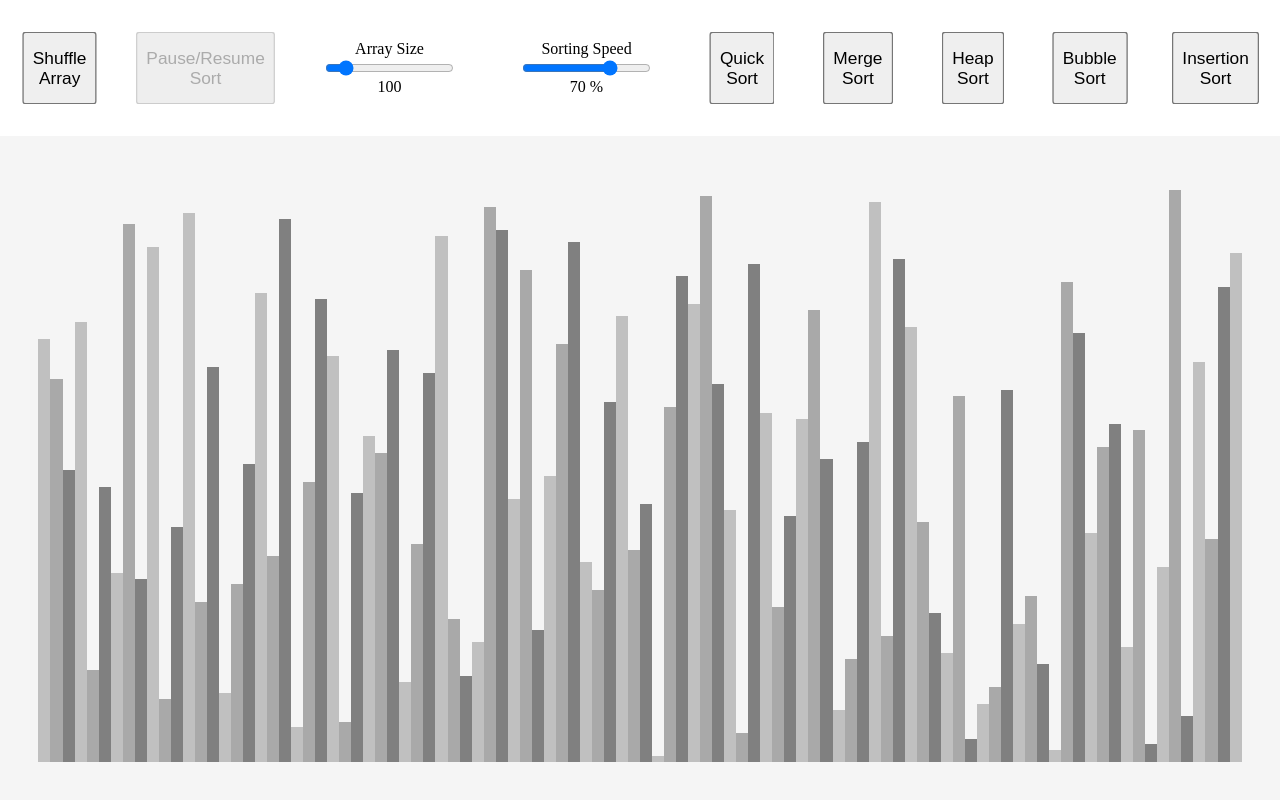
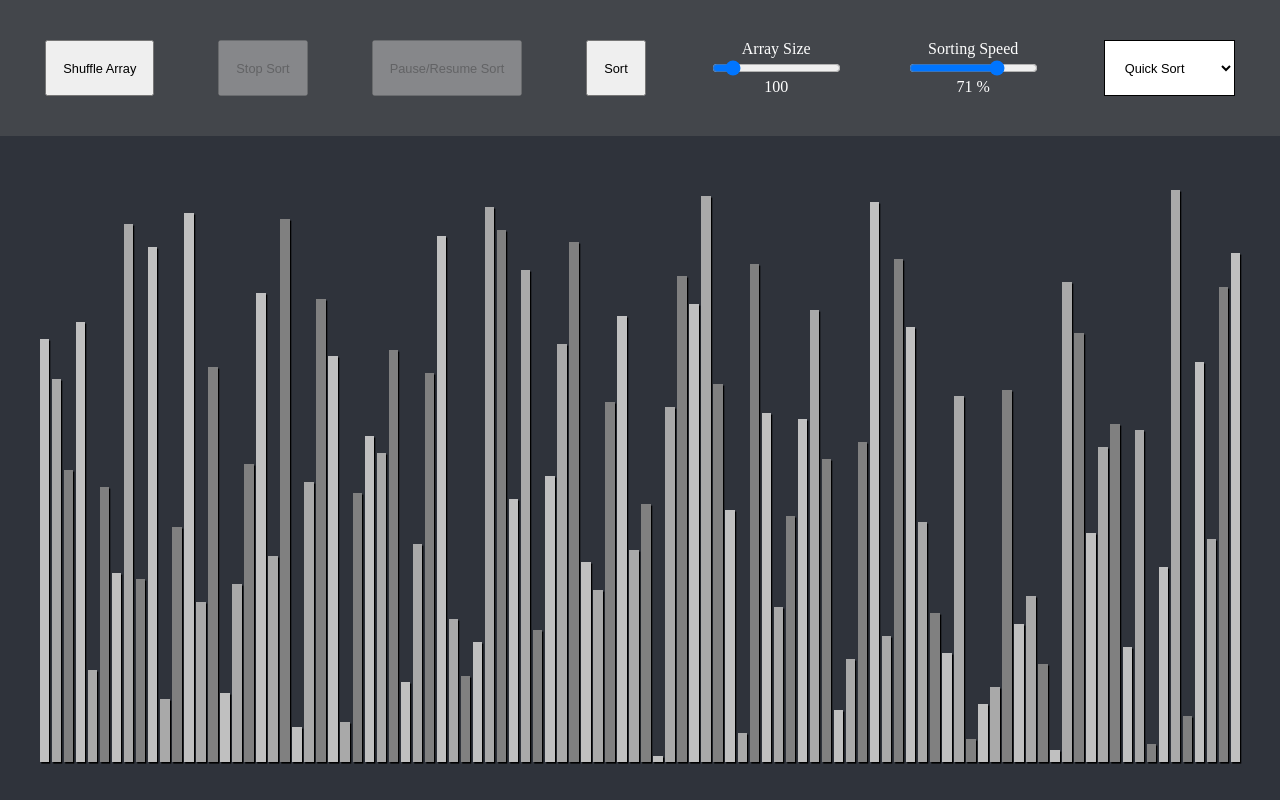
Before and after one commit to akorotky/sorting-visualizer, a React (Vite) app: page / in a window 1280 px wide. Built offline with nearby package versions, Linux system fonts and the light colour scheme.

Commit message:
styles update & added animation stop function

```diff
--- a/src/components/Body.css
+++ b/src/components/Body.css
@@ -4,11 +4,5 @@
   align-items: flex-end; /* make the bars face upwards*/
   height: 100%;
   padding: 3%;
-  background-color: 	whitesmoke
+  background-color: #2f333b;
 }
-/*
-.array-bar {
-  background-color: rgb(58, 176, 255);
-  background-color: white;
-   margin: 0 1px;
-}*/
--- a/src/components/Body.jsx
+++ b/src/components/Body.jsx
@@ -1,4 +1,4 @@
-import { BAR_HEIGHT_RATIO, BAR_WIDTH_RATIO, COLOR } from "../constants";
+import { COLOR } from "../constants";
 import "./Body.css";
 
 function Body({ animationState }) {
@@ -11,17 +11,21 @@ function Body({ animationState }) {
     } else return COLOR.DEFAULT[idx % 3];
   }
 
+  const resizeFactor = 100 / animationArray.length;
+
   return (
     <div className="array-container">
       {animationArray?.map((value, idx) => (
         <div
           className="array-bar"
           style={{
-            height: `${value * BAR_HEIGHT_RATIO(animationArray.length)}vh`,
-            width: `${BAR_WIDTH_RATIO(animationArray.length)}vw`,
+            height: `${(value * resizeFactor) / 1.4}vh`,
+            width: `${resizeFactor}vw`,
+            boxShadow: `${0.1 * resizeFactor}vw ${0.2 * resizeFactor}vh black`,
+            margin: `0 ${0.1 * resizeFactor}vw`,
             backgroundColor: getBarColor(idx),
           }}
-          key={`${value} ${idx}`}
+          key={`${idx} ${value}`}
         ></div>
       ))}
     </div>
--- a/src/components/SortingVisualizer.css
+++ b/src/components/SortingVisualizer.css
@@ -1,7 +1,7 @@
 .sorting-visualizer {
   display: flex;
   flex-direction: column;
-  max-height: 100vh;
-  max-width: 100vw;
-  height: 100%;
+  height: 100vh;
+  width: 100vw;
+  background-color: #43464b
 }
--- a/src/components/Toolbar.css
+++ b/src/components/Toolbar.css
@@ -3,14 +3,28 @@
   justify-content: center;
   column-gap: 5vw;
   margin: 5vmin;
-}
-
-button {
-  transform: scale(1.3);
+  background-color: #43464b;
 }
 
 .slider {
   display: flex;
   flex-direction: column;
   text-align: center;
+  color: white;
 }
+
+.toolbar-btn {
+  font-size: 1vw;
+  cursor: pointer;
+  padding: 2vmin;
+}
+
+.sort-select {
+  outline: none;
+  padding: 2vmin;
+  font-size: 1vw;
+
+  border-color: rgb(0, 0, 0);
+  background-color: white;
+  background-image: none;
+}
--- a/src/components/Toolbar.jsx
+++ b/src/components/Toolbar.jsx
@@ -10,6 +10,8 @@ function Toolbar({ animationState, dispatchAnimation }) {
   const [isAnimationPaused, setIsAnimationPaused] = useState(false);
   const animationGenerator = useRef();
   const canRender = useRef(false);
+  const sortSelectionRef = useRef();
+  const canStopAnimation = useRef(false);
 
   function changeArraySize(e) {
     // target value is a string
@@ -17,7 +19,7 @@ function Toolbar({ animationState, dispatchAnimation }) {
 
     dispatchAnimation({
       type: ACTIONS.SET_ARRAY,
-      payload: [...generateArray(newArraySize)],
+      payload: generateArray(newArraySize),
     });
     dispatchAnimation({ type: ACTIONS.SET_SORTED_STATE, payload: false });
   }
@@ -29,11 +31,7 @@ function Toolbar({ animationState, dispatchAnimation }) {
 
   function shuffleArray(array) {
     // clear bar colors
-    const indicesToClear = array.map((val, idx) => idx);
-    dispatchAnimation({
-      type: ACTIONS.CLEAR_INDEX_COLOR,
-      payload: indicesToClear,
-    });
+    resetColors(array);
 
     dispatchAnimation({
       type: ACTIONS.SET_ARRAY,
@@ -42,6 +40,9 @@ function Toolbar({ animationState, dispatchAnimation }) {
 
     dispatchAnimation({ type: ACTIONS.SET_SORTED_STATE, payload: false });
   }
+  useEffect(() => {
+    if (canStopAnimation.current) reset(animationArray);
+  }, [animationArray]);
 
   // sorting animation loop
   useEffect(() => {
@@ -50,7 +51,11 @@ function Toolbar({ animationState, dispatchAnimation }) {
     if (canAnimate) {
       // must wait for the last animation to finish
       canRender.current = false;
-      animateSort(animationArray, animationGenerator.current, animationDelay);
+      animateSort(
+        animationState.animationArray,
+        animationGenerator.current,
+        animationDelay
+      );
     }
   });
 
@@ -103,17 +108,59 @@ function Toolbar({ animationState, dispatchAnimation }) {
     setIsAnimationPaused(!isAnimationPaused);
   }
 
+  function reset(array) {
+    canStopAnimation.current = false;
+    resetColors(array);
+    setIsAnimationRunning(false);
+    setIsAnimationPaused(false);
+  }
+
+  function stopAnimation() {
+    canStopAnimation.current = true;
+  }
+
+  function resetColors(array) {
+    const indicesToClear = array.map((val, idx) => idx);
+    dispatchAnimation({
+      type: ACTIONS.CLEAR_INDEX_COLOR,
+      payload: indicesToClear,
+    });
+  }
+
   return (
     <div className="toolbar-container">
       <button
+        className="toolbar-btn"
         onClick={() => shuffleArray(animationArray)}
         disabled={isAnimationRunning}
       >
         Shuffle Array
       </button>
-      <button onClick={pauseSorting} disabled={!isAnimationRunning}>
+
+      <button
+        className="toolbar-btn"
+        onClick={stopAnimation}
+        disabled={!isAnimationRunning}
+      >
+        Stop Sort
+      </button>
+      <button
+        className="toolbar-btn"
+        onClick={pauseSorting}
+        disabled={!isAnimationRunning}
+      >
         Pause/Resume Sort
       </button>
+      <button
+        className="toolbar-btn"
+        onClick={() =>
+          sort(animationArray, Algorithms[sortSelectionRef.current.value])
+        }
+        disabled={isAnimationRunning}
+      >
+        Sort
+      </button>
+
       <div className="slider">
         <label htmlFor="changeSize">Array Size</label>
         <input
@@ -138,38 +185,19 @@ function Toolbar({ animationState, dispatchAnimation }) {
           value={100 - animationDelay}
           onChange={changeSortingSpeed}
         />
-        {100 - animationDelay} %
+        {100 - animationDelay + 1} %
       </div>
-      <button
-        onClick={() => sort(animationArray, Algorithms.quickSort)}
+      <select
+        className="sort-select"
+        ref={sortSelectionRef}
         disabled={isAnimationRunning}
       >
-        Quick Sort
-      </button>
-      <button
-        onClick={() => sort(animationArray, Algorithms.mergeSort)}
-        disabled={isAnimationRunning}
-      >
-        Merge Sort
-      </button>
-      <button
-        onClick={() => sort(animationArray, Algorithms.heapSort)}
-        disabled={isAnimationRunning}
-      >
-        Heap Sort
-      </button>
-      <button
-        onClick={() => sort(animationArray, Algorithms.bubbleSort)}
-        disabled={isAnimationRunning}
-      >
-        Bubble Sort
-      </button>
-      <button
-        onClick={() => sort(animationArray, Algorithms.insertionSort)}
-        disabled={isAnimationRunning}
-      >
-        Insertion Sort
-      </button>
+        <option value="quickSort">Quick Sort</option>
+        <option value="mergeSort">Merge Sort</option>
+        <option value="heapSort">Heap Sort</option>
+        <option value="bubbleSort">Bubble Sort</option>
+        <option value="insertionSort">Insertion Sort</option>
+      </select>
     </div>
   );
 }
--- a/src/constants.js
+++ b/src/constants.js
@@ -1,8 +1,5 @@
 const INITIAL_ANIMATION_DELAY = 30; // ms
 const INITIAL_ARRAY_SIZE = 100;
-
-const BAR_WIDTH_RATIO = (arrayLength) => 100 / arrayLength;
-const BAR_HEIGHT_RATIO = (arrayLength) => BAR_WIDTH_RATIO(arrayLength) / 1.4;
 
 const COLOR = {
   RED: "red",
@@ -13,10 +10,4 @@ const COLOR = {
   DEFAULT: ["silver", "darkgray", "gray"],
 };
 
-export {
-  COLOR,
-  INITIAL_ANIMATION_DELAY,
-  INITIAL_ARRAY_SIZE,
-  BAR_WIDTH_RATIO,
-  BAR_HEIGHT_RATIO,
-};
+export { COLOR, INITIAL_ANIMATION_DELAY, INITIAL_ARRAY_SIZE };
```
